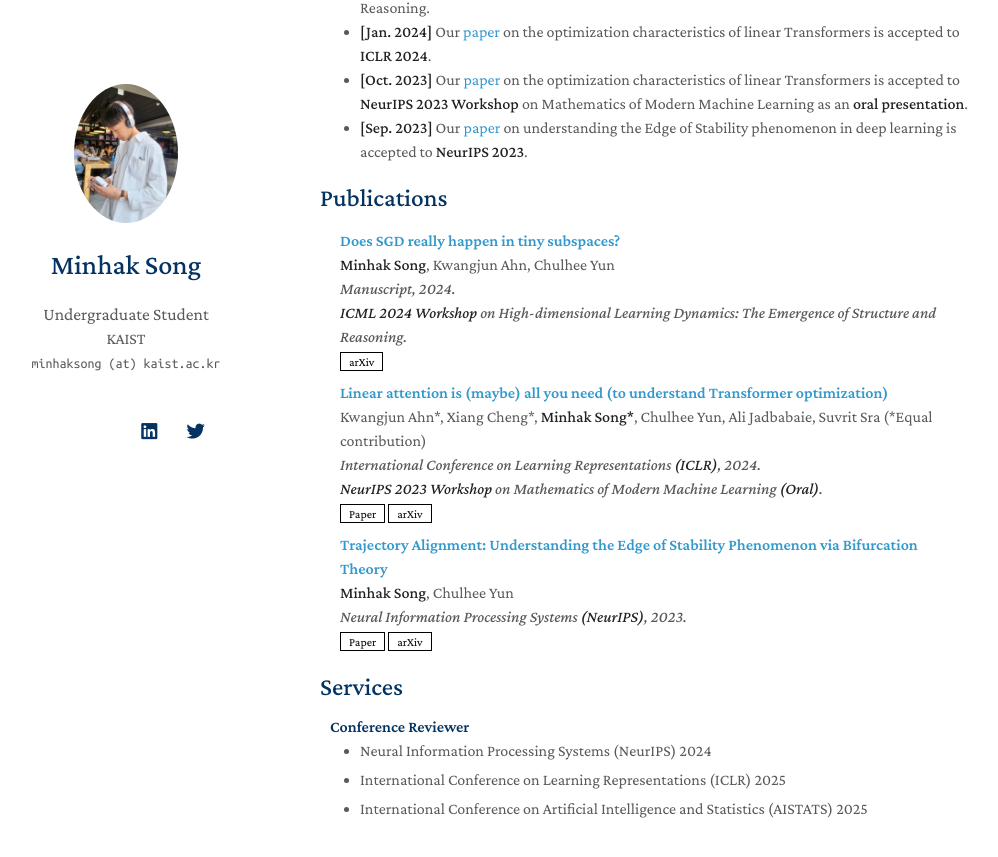
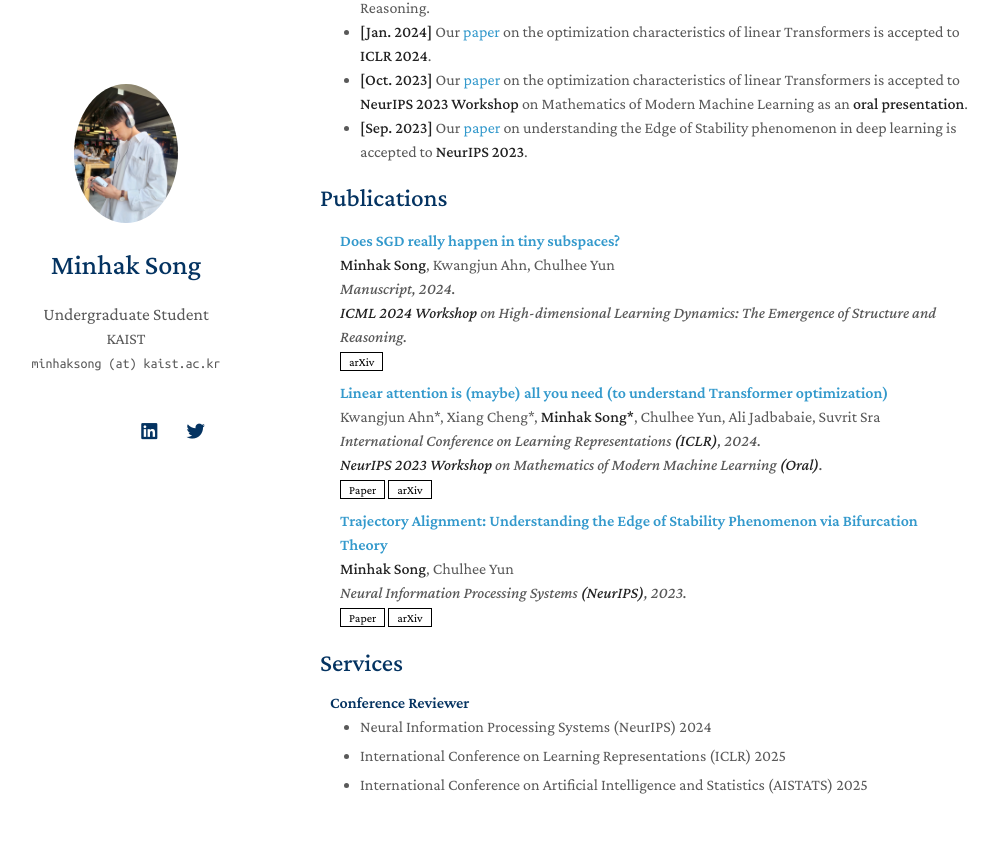
Before and after one commit to songminhak/songminhak.github.io, a Jekyll site: the page built from index.md, in a window 1280 px wide and 900 px high, scrolled down 570 px. Shown: the top 857 px of the window, without its empty margins (150-1148 px from the left). Built offline with Jekyll 4.4.1, drawn with Linux system fonts in a browser that asks for light colours; nearby versions of some CDN libraries; a style sheet for code colours, icons or effects is not loaded; our own code applies the rules of GitHub Pages for plain Markdown files.

Commit message:
update publications

```diff
--- a/_data/publications.yml
+++ b/_data/publications.yml
@@ -7,7 +7,8 @@
     arxiv: https://arxiv.org/abs/2405.16002
 
   - title: "Linear attention is (maybe) all you need (to understand Transformer optimization)"
-    authors: Kwangjun Ahn*, Xiang Cheng*, <strong>Minhak Song*</strong>, Chulhee Yun, Ali Jadbabaie, Suvrit Sra (*Equal contribution)
+    authors: Kwangjun Ahn*, Xiang Cheng*, <strong>Minhak Song*</strong>, Chulhee Yun, Ali Jadbabaie, Suvrit Sra
+    footnote: (*Equal contribution)
     conference: International Conference on Learning Representations <strong>(ICLR)</strong>, 2024.
     workshop: <strong>NeurIPS 2023 Workshop</strong> on Mathematics of Modern Machine Learning <strong>(Oral)</strong>.
     arxiv: https://arxiv.org/abs/2310.01082
--- a/_includes/publications.md
+++ b/_includes/publications.md
@@ -10,6 +10,9 @@
   <div class="col-sm-12" style="position: relative;padding-right: 15px;padding-left: 20px;">
       <div class="title"><a href="{{ link.arxiv }}">{{ link.title }}</a></div>
       <div class="author">{{ link.authors }}</div>
+      {% if ink.footnote %}
+      <div class="author">{{ link.footnote }}</div>
+      {% endif %}
       <div class="periodical"><em>{{ link.conference }}</em></div>
       {% if link.workshop %}
       <div class="periodical"><em>{{ link.workshop }}</em></div>
```
